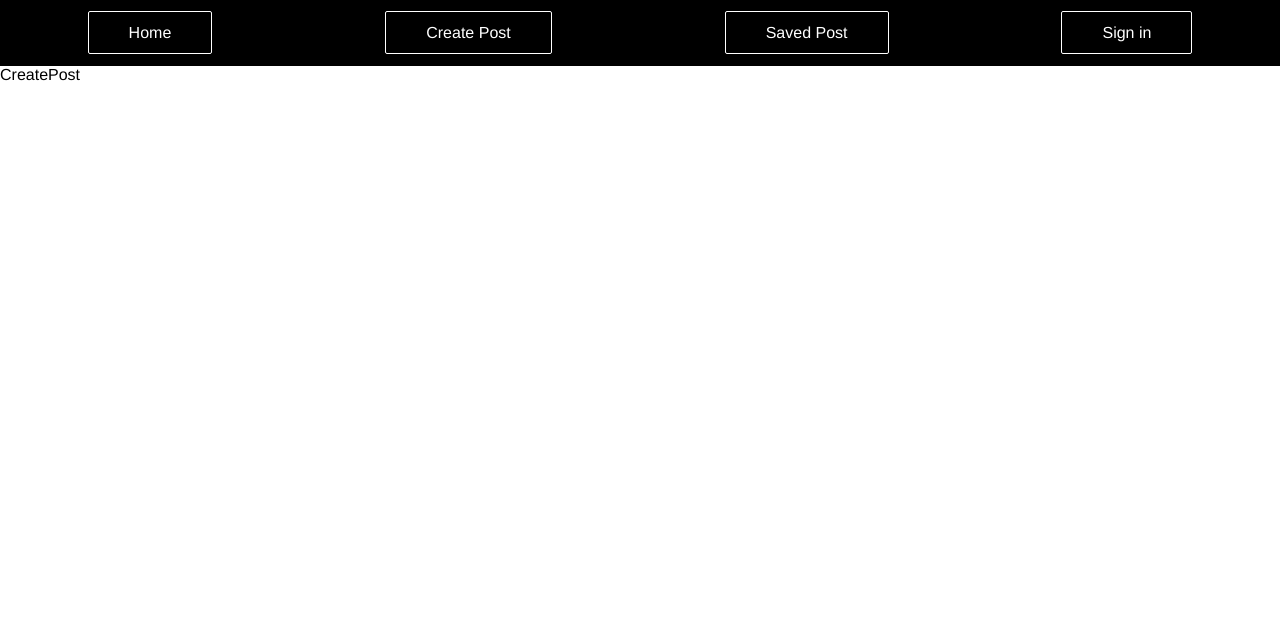
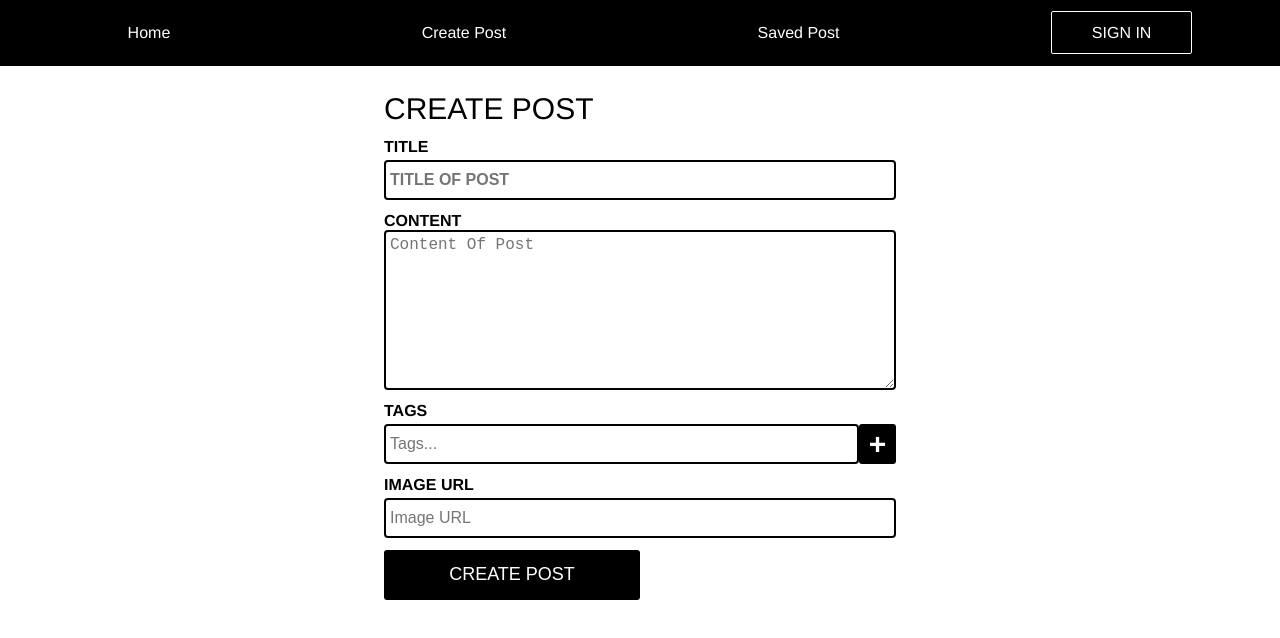
Before and after one commit to averrois/MERN_App, a React (Create React App) app in the folder client/: page /create-post in a window 1280 px wide. Shown: the top 638 px of the page. Built offline with nearby package versions, Linux system fonts and the light colour scheme.

Commit message:
CreatePost Logic

```diff
--- a/client/src/App.css
+++ b/client/src/App.css
@@ -36,12 +36,21 @@ nav .links{
   text-decoration: none;
   color: white;
   font-weight: 500;
-  border: 1px solid white;
   padding: 12px 40px;
   border-radius: 2px ;
 
 }
 
+nav .btn {
+  border: 1px solid white;
+  transition: all .3s ease-in-out;
+  text-transform: uppercase;
+}
+
+nav .btn:hover{
+  background-color: white;
+  color: black;
+}
 
 /* Css for the forms */
 
@@ -131,6 +140,138 @@ button{
   transform: scale(1.1);
 }
 
+
+
+
+/* Creating Post UI */
+.post{
+  width: 100%;
+  margin-top: 2%;
+  justify-content: center;
+  display: flex;
+  align-items: center;
+}
+
+.post .post-container{
+  width: 40%;
+}
+
+.post h3{
+  text-transform: uppercase;
+  font-weight: 100;
+  font-size: 30px;
+}
+
+
+
+.post-container form{
+  display: flex;
+  justify-content: center;
+  align-items: left;
+  flex-direction: column;
+}
+
+.post .row{
+  width: 100%;
+  justify-content: center;
+  display: flex;
+  align-items: left;
+  flex-direction: column;
+}
+
+.post label{
+  margin-top: 12px;
+  font-size: 16px;
+  text-transform: uppercase;
+  font-weight: bold;
+}
+
+.post-container form input{
+  height: 40px;
+  margin-top: 4px;
+  width: 100%;
+  border: 2px solid black;
+  border-radius: 4px;
+  font-size: 16px;
+  padding: 4px;
+}
+
+.post-container textarea{
+  width: 100%;
+  padding: 4px;
+  font-size: 16px;
+  border: 2px solid black;
+  border-radius: 4px;
+  height: 10rem;
+}
+
+.post-container .title_inp input{
+  font-weight: bold;
+  text-transform: uppercase;
+}
+
+.post-container .tags{
+  display: flex;
+  justify-content: center;
+  align-items: center;
+  flex-direction: column;
+  width: 100%;
+}
+
+.tags .tags-row{
+  width: 100%;
+  justify-content: left;
+  align-items: left;
+  display: flex;
+}
+
+
+.post-container button{
+  width: 50%;
+  margin-top: 12px;
+  font-size: 18px;
+  background: black;
+  color: white;
+  border: none;
+  border-radius: 3px;
+  text-transform: uppercase;
+  text-align: center;
+  height: 50px;
+  transition: all .3s ease-in-out;
+
+}
+
+.post-container .tags-row button{
+  height: 40px;
+  margin-top: 4px;
+  width: 40px;
+  font-size: 30px;
+  text-align: center;
+  font-weight: bold;
+}
+.tags-row input{
+  margin-top: 0px;
+}
+
+.tags-row span{
+  text-transform: uppercase;
+  font-size: 12px;
+  font-weight: bold;
+  margin-top: 8px;
+  margin-right: 4px;
+  background-color: rgb(174, 215, 248);
+  padding: 8px 18px;
+  border-radius: 20px;
+  color: #000d18;
+}
+
+.post-container button:hover{
+  background-color: white;
+  border: 2px solid black;
+  color: black;
+}
+
+
 @media (max-width: 900px) {
   .forms{
     flex-direction: column;
@@ -145,4 +286,10 @@ button{
     border: none;
 
   }
+  .post .post-container{
+    width: 90%;
+  }
+  .post-container button{
+    width: 100%;
+  }
 }
--- a/client/src/Pages/CreatePost.js
+++ b/client/src/Pages/CreatePost.js
@@ -1,8 +1,92 @@
-import React from 'react'
+import React, { useState } from 'react'
 
 function CreatePost() {
+  const [post, setPost] = useState({
+    title: "",
+    content: "",
+    tags: [],
+    imgUrl: "",
+    userOwner: 0
+  });
+
+  const handleChange = (e) => {
+    const { name, value } = e.target;
+
+    // If the input is for tags, split the comma-separated string into an array
+    if (name === "tags") {
+      const tagsArray = value.split(",");
+      setPost({ ...post, [name]: tagsArray });
+    } else {
+      // Otherwise, update the state normally
+      setPost({ ...post, [name]: value });
+    }
+  };
+
+
+  const addTag = (e) => {
+    e.preventDefault();
+    setPost({ ...post, tags: [...post.tags, ""] });
+  };
+
   return (
-    <div>CreatePost</div>
+    <div className='post'>
+      <div className="post-container">
+          <form>
+              <h3>Create Post</h3>
+              <div className='row title_inp'>
+                <label htmlFor='title'>title</label>
+                <input
+                  type="text"
+                  placeholder="Title Of Post"
+                  name='title'
+                  onChange={handleChange}
+                />
+              </div>
+              <div className='row'>
+                <label htmlFor='title'>Content</label>
+                <textarea
+                  type="text"
+                  placeholder="Content Of Post"
+                  name='content'
+                  onChange={handleChange}
+                />
+              </div>
+              <div className='row'>
+                <label htmlFor='title'>Tags</label>
+                <div className='tags'>
+                  <div className='tags-row'>
+                    <input
+                      type="text"
+                      placeholder="Tags..."
+                      name='tags'
+                      onChange={handleChange}// Join the tags array into a comma-separated string
+                    />
+                    <button onClick={addTag}>+</button>
+                  </div>
+                  <div className='tags-row'>
+                    {post.tags.map((tag, index) => (
+                      <span key={index}>{tag}</span>
+                    ))}
+                  </div>
+                </div>
+              </div>
+              <div className='row'>
+                <label htmlFor='title'>Image Url</label>
+                <input
+                  type="text"
+                  placeholder="Image URL"
+                  name='imgUrl'
+                  onChange={handleChange}
+                />
+              </div>
+              <div className='row'>
+                <button>
+                  Create Post
+                </button>
+              </div>
+          </form>
+      </div>
+    </div>
   )
 }
 
```
